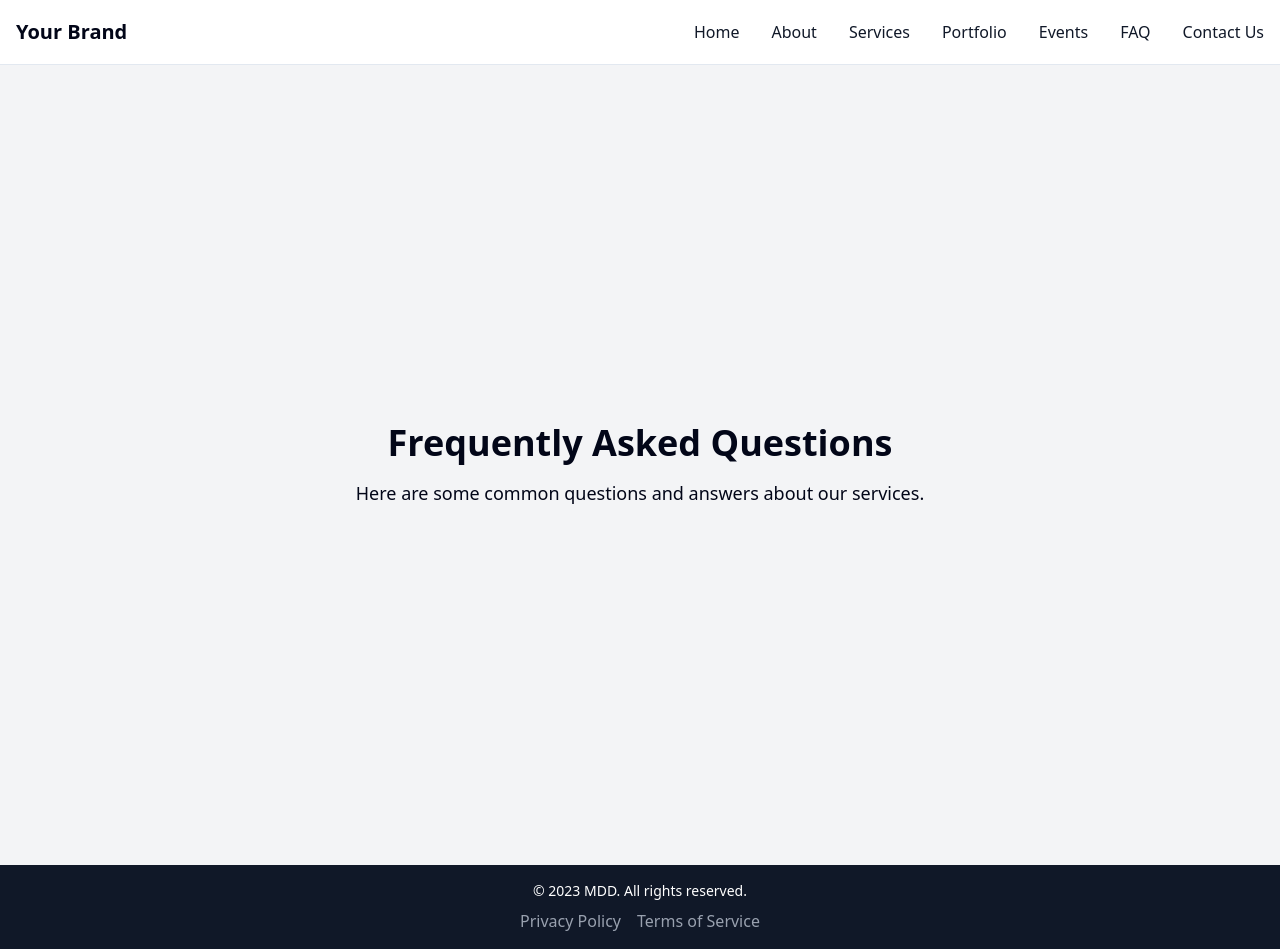
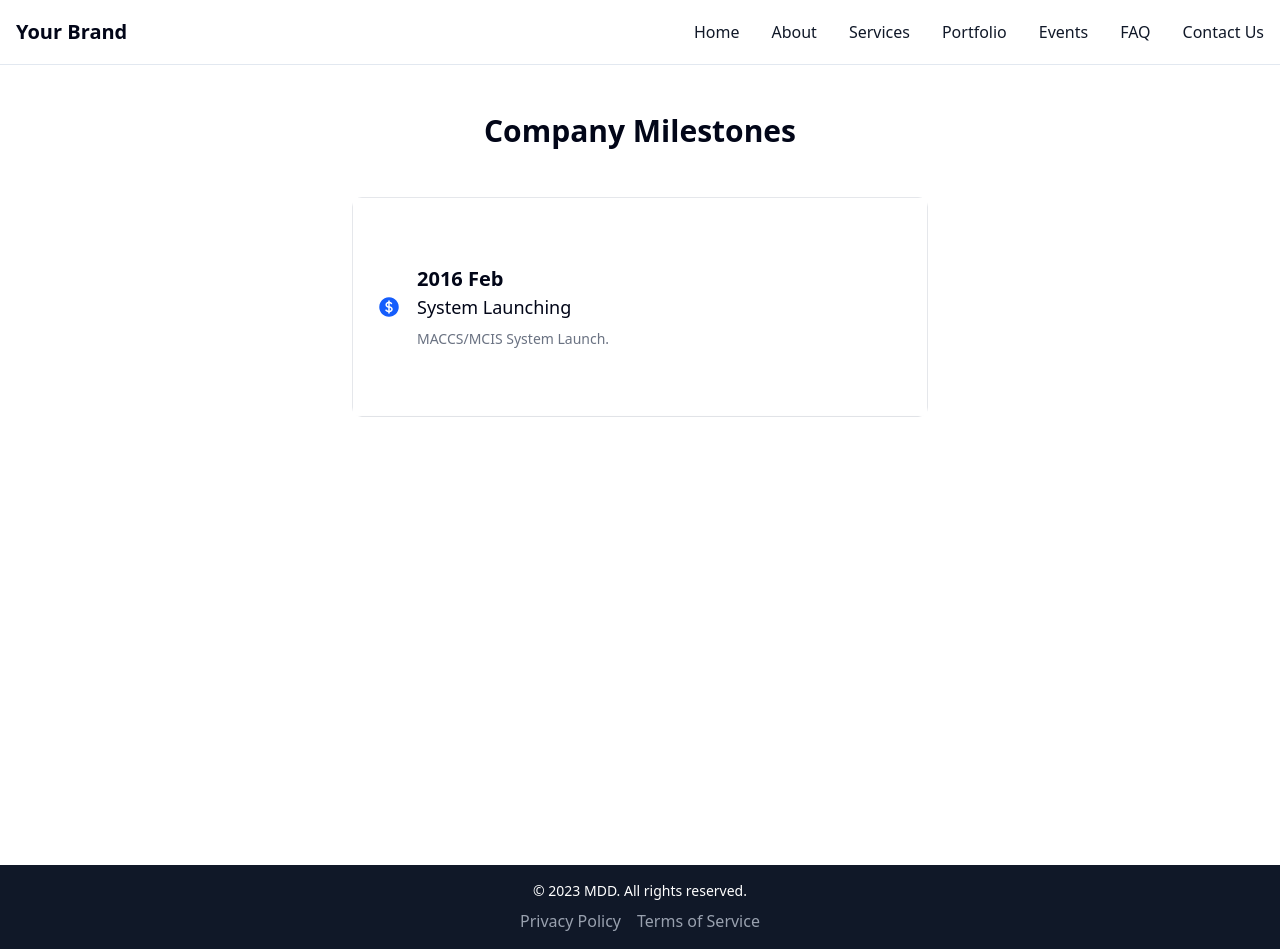
Before and after one commit to LynxisKhat/mdd, a Next.js app: page /faq in a window 1280 px wide. Built offline with nearby package versions, Linux system fonts and the light colour scheme.

Commit message:
Add milestone in FAQ

```diff
--- /dev/null
+++ b/app/faq/milestone.js
@@ -0,0 +1,58 @@
+import { BriefcaseIcon, GlobeAltIcon, RocketLaunchIcon, CurrencyDollarIcon } from "@heroicons/react/24/solid";
+
+export const milestones = [
+    {
+        year: "2012 Sept",
+        title: "Company Founded",
+        description: "We began our mission to innovate tech.",
+        icon: <RocketLaunchIcon className="w-6 h-6 text-blue-600" />
+      },
+      {
+        year: "2016 Jan",
+        title: "System Launching",
+        description: "Launch of Central Bank of Myanmar Financial Network System (CBM-NET).",
+        icon: <BriefcaseIcon className="w-6 h-6 text-blue-600" />
+      },
+      {
+        year: "2016 Feb",
+        title: "System Launching",
+        description: "MACCS/MCIS System Launch.",
+        icon: <CurrencyDollarIcon className="w-6 h-6 text-blue-600" />
+      },
+      {
+        year: "2016 Nov",
+        title: "System Launching",
+        description: "MACCS/MCIS System start at Yangon Region.",
+        icon: <GlobeAltIcon className="w-6 h-6 text-blue-600" />
+      },
+      {
+        year: "2018 Jun",
+        title: "Border Expansion",
+        description: "MACCS/MCIS Border Expansion at Myawaddy Region.",
+        icon: <GlobeAltIcon className="w-6 h-6 text-blue-600" />
+      },
+      {
+        year: "2020 Nov",
+        title: "System Launching",
+        description: "Launch of Central Bank of Myanmar Financial Network System 2 (CBM-NET2), an advanced and upgraded version of original CBM-NET.",
+        icon: <GlobeAltIcon className="w-6 h-6 text-blue-600" />
+      },
+      {
+        year: "2020 Dec",
+        title: "Hardware Renewal",
+        description: "MACCS/MCIS Hardware renewel.",
+        icon: <GlobeAltIcon className="w-6 h-6 text-blue-600" />
+      },
+      {
+        year: "2022 Apr",
+        title: "Border Expansion",
+        description: "MACCS/MCIS Border Expansion at Muse Region.",
+        icon: <GlobeAltIcon className="w-6 h-6 text-blue-600" />
+      },
+      {
+        year: "2024 Apr",
+        title: "Global Expansion",
+        description: "BMACCS/MCIS Border Expansion at TachiLeik Region.",
+        icon: <GlobeAltIcon className="w-6 h-6 text-blue-600" />
+      },
+  ];
--- /dev/null
+++ b/app/faq/milestoneTime.jsx
@@ -0,0 +1,100 @@
+"use client";
+import { milestones } from "./milestone";
+import { useEffect, useState, useRef } from "react";
+
+const MilestoneTimeline = () => {
+	const containerRef = useRef(null);
+	const [currentIndex, setCurrentIndex] = useState(0);
+
+	const scrollToIndex = (index) => {
+		const container = containerRef.current;
+		const item = container.children[index];
+		if (item && container) {
+			container.scrollTo({
+				top: item.offsetTop,
+				behavior: "smooth",
+			});
+		}
+	};
+
+	// Auto-scroll
+	useEffect(() => {
+		const interval = setInterval(() => {
+			const nextIndex = (currentIndex + 1) % milestones.length;
+			scrollToIndex(nextIndex);
+			setCurrentIndex(nextIndex);
+		}, 3000);
+
+		return () => clearInterval(interval);
+	}, [currentIndex]);
+
+	// Manual-scroll
+	const handleScroll = () => {
+		const container = containerRef.current;
+		const children = Array.from(container.children);
+		const scrollTop = container.scrollTop;
+		const containerHeight = container.clientHeight;
+
+		const index = children.findIndex((child) => {
+			const offsetTop = child.offsetTop;
+			return (
+				scrollTop >= offsetTop - containerHeight / 2 &&
+				scrollTop < offsetTop + containerHeight / 2
+			);
+		});
+
+		if (index !== -1 && index !== currentIndex) {
+			setCurrentIndex(index);
+		}
+	};
+	// <div className="py-12 px-4">
+	//   <h2 className="text-3xl font-bold text-center mb-12">Company Milestones</h2>
+
+	//   <div className="max-w-6xl mx-auto">
+	//     <div className="flex gap-6 overflow-x-auto snap-x snap-mandatory px-2 pb-4">
+	//       {milestones.map((milestone, idx) => (
+	//         <div
+	//           key={idx}
+	//           className="snap-center shrink-0 w-72 bg-white border border-gray-200 rounded-lg shadow p-6 flex flex-col items-center text-center"
+	//         >
+	//           <div className="mb-4">{milestone.icon}</div>
+	//           <h3 className="text-lg font-bold">{milestone.year}</h3>
+	//           <p className="text-blue-600 font-medium">{milestone.title}</p>
+	//           <p className="text-gray-500 text-sm mt-2">{milestone.description}</p>
+	//         </div>
+	//       ))}
+	//     </div>
+	//   </div>
+	// </div>
+	return (
+		<div className='py-12 px-4'>
+			<h2 className='text-3xl font-bold text-center mb-12'>
+				Company Milestones
+			</h2>
+
+			<div
+				ref={containerRef}
+				onScroll={handleScroll}
+				className='max-w-xl mx-auto h-55 overflow-y-auto scroll-smooth snap-y snap-mandatory rounded-lg'
+			>
+				{milestones.map((milestone, idx) => (
+					<div
+						key={idx}
+						className='snap-start h-55 p-6 bg-white border border-gray-200 shadow flex items-center'
+					>
+						<div className='text-blue-600 text-4xl mr-4'>{milestone.icon}</div>
+						<div>
+							<h3 className='text-xl font-bold'>{milestone.year}</h3>
+							<p className='text-lg font-medium'>{milestone.title}</p>
+							<p className='text-gray-500 text-sm mt-2'>
+								{milestone.description}
+							</p>
+						</div>
+					</div>
+				))}
+			</div>
+		</div>
+	);
+};
+
+export default MilestoneTimeline;
--- a/app/faq/page.js
+++ b/app/faq/page.js
@@ -1,10 +1,15 @@
+import Head from "next/head";
+import MilestoneTimeline from "./milestoneTime";
+
 export default function FAQ() {
   return (
-    <div className="flex flex-col items-center justify-center h-screen bg-gray-100">
-      <h1 className="text-4xl font-bold mb-4">Frequently Asked Questions</h1>
-      <p className="text-lg text-center max-w-2xl px-4">
-        Here are some common questions and answers about our services.
-      </p>
+    <div>
+      <Head>
+        <title>Company Timeline</title>
+      </Head>
+      <main className="bg-white min-h-screen">
+        <MilestoneTimeline />
+      </main>
     </div>
   );
 }
--- a/package.json
+++ b/package.json
@@ -9,6 +9,7 @@
     "lint": "next lint"
   },
   "dependencies": {
+    "@heroicons/react": "^2.2.0",
     "@radix-ui/react-dialog": "^1.1.7",
     "@radix-ui/react-navigation-menu": "^1.2.6",
     "@radix-ui/react-slot": "^1.2.0",
```
Also changed, not shown: 1 other file (tests, documents, lock files or other folders).
